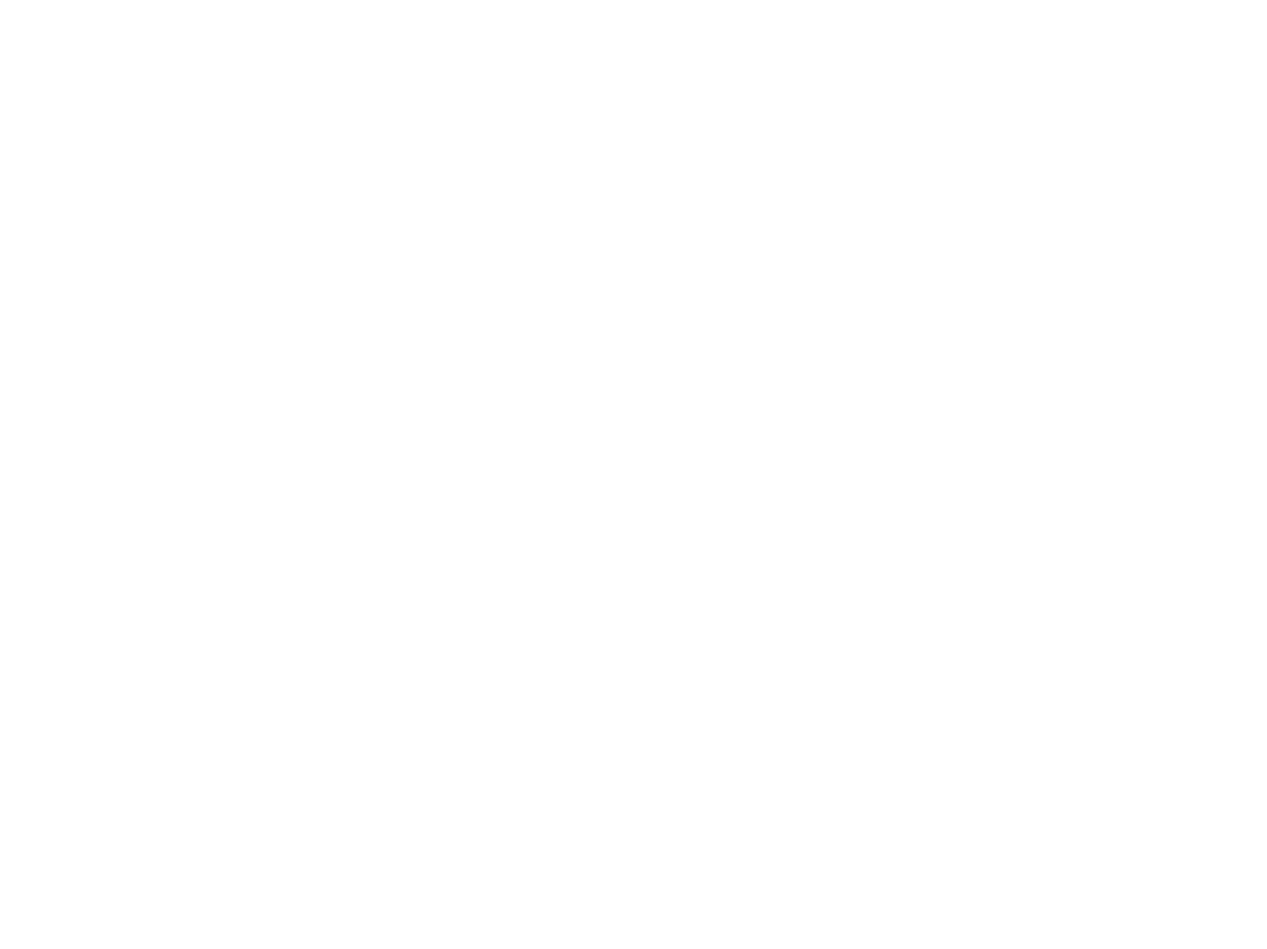
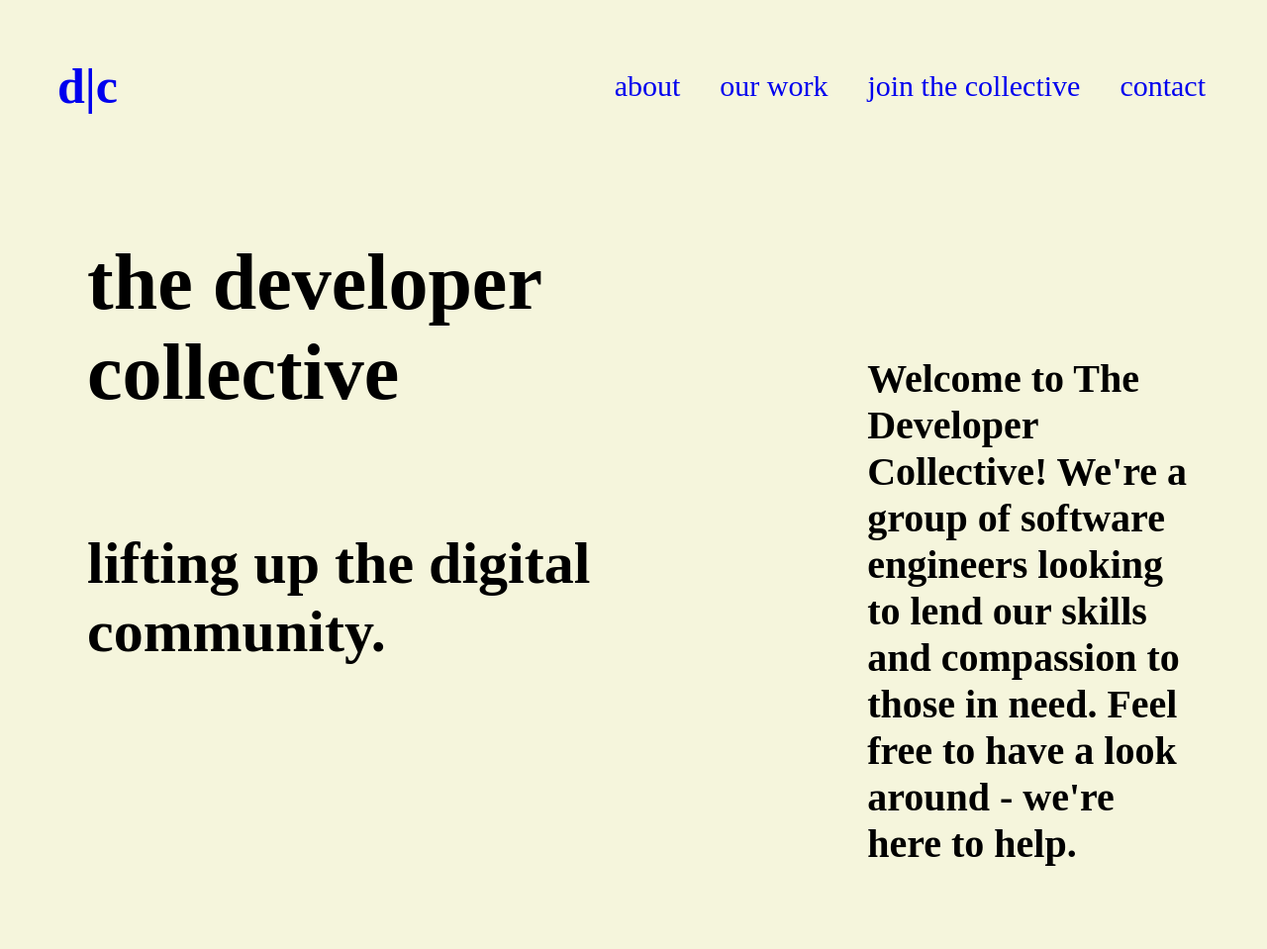
Before and after one commit to rennerdigital/devcollective, a plain HTML site: page index.html in a window 1280 px wide. Shown: the whole page at 99% size. Before the commit the page ends 800 px from the top, so only its background shows below. Drawn offline with Linux system fonts and the light colour scheme.

Commit message:
initial homepage styling

```diff
--- a/css/style.css
+++ b/css/style.css
@@ -0,0 +1,66 @@
+* {
+    box-sizing: border-box;
+}
+
+body {
+    width: 100%;
+    height: 100%;
+    /* background-image: url("https://frontsigns.com/wp-content/uploads/2022/01/conference-room-wall-graphics-.jpg"); */
+    background-color: beige;
+    color: black;
+}
+
+.header {
+    display: flex;
+    padding: 20px;
+    justify-content: space-between;
+    align-items: center;
+    font-size: 30px;
+}
+
+.headerlogo {
+    margin: 30px;
+    font-size: 50px;
+
+}
+
+.navmenu {
+    display: flex;
+    justify-content: flex-start;
+    margin: 30px;
+}
+
+.menuitem {
+    padding: 0 20px;
+    list-style: none;
+}
+
+a {
+    text-decoration: none;
+}
+
+.main {
+    display: flex;
+    justify-content: space-between;
+    padding: 20px;
+}
+
+.main_titles {
+    display: flex;
+    flex-direction: column;
+    padding-left: 60px;
+}
+
+.main_title {
+    font-size: 80px
+}
+
+.main_subtitle {
+    font-size: 60px;
+}
+
+.main_text {
+    width: 40%;
+    padding: 80px 60px;
+    font-size: 40px;
+}
--- a/index.html
+++ b/index.html
@@ -4,9 +4,29 @@
     <meta charset="UTF-8">
     <meta http-equiv="X-UA-Compatible" content="IE=edge">
     <meta name="viewport" content="width=device-width, initial-scale=1.0">
-    <title>Document</title>
+    <link rel="stylesheet" href="css/style.css">
+    <script src="script.js" defer></script>
+    <title>dev collective</title>
 </head>
 <body>
 
+    <header class="header">
+        <h4 class="headerlogo"> <a href="#">d|c</a></h4>
+        <ul class="navmenu">
+            <li class="menuitem"><a href="#">about</a></li>
+            <li class="menuitem"><a href="#">our work</a></li>
+            <li class="menuitem"><a href="#">join the collective</a></li>
+            <li class="menuitem"><a href="#">contact</a></li>
+        </ul>
+    </header>
+
+    <main class="main">
+        <div class="main_titles">
+            <h1 class="main_title">the developer collective</h1>
+            <h3 class="main_subtitle">lifting up the digital community.</h3>
+        </div>
+        <h6 class="main_text">Welcome to The Developer Collective! We're a group of software engineers looking to lend our skills and compassion to those in need. Feel free to have a look around - we're here to help.</h6>
+    </main>
+
 </body>
 </html>
```
